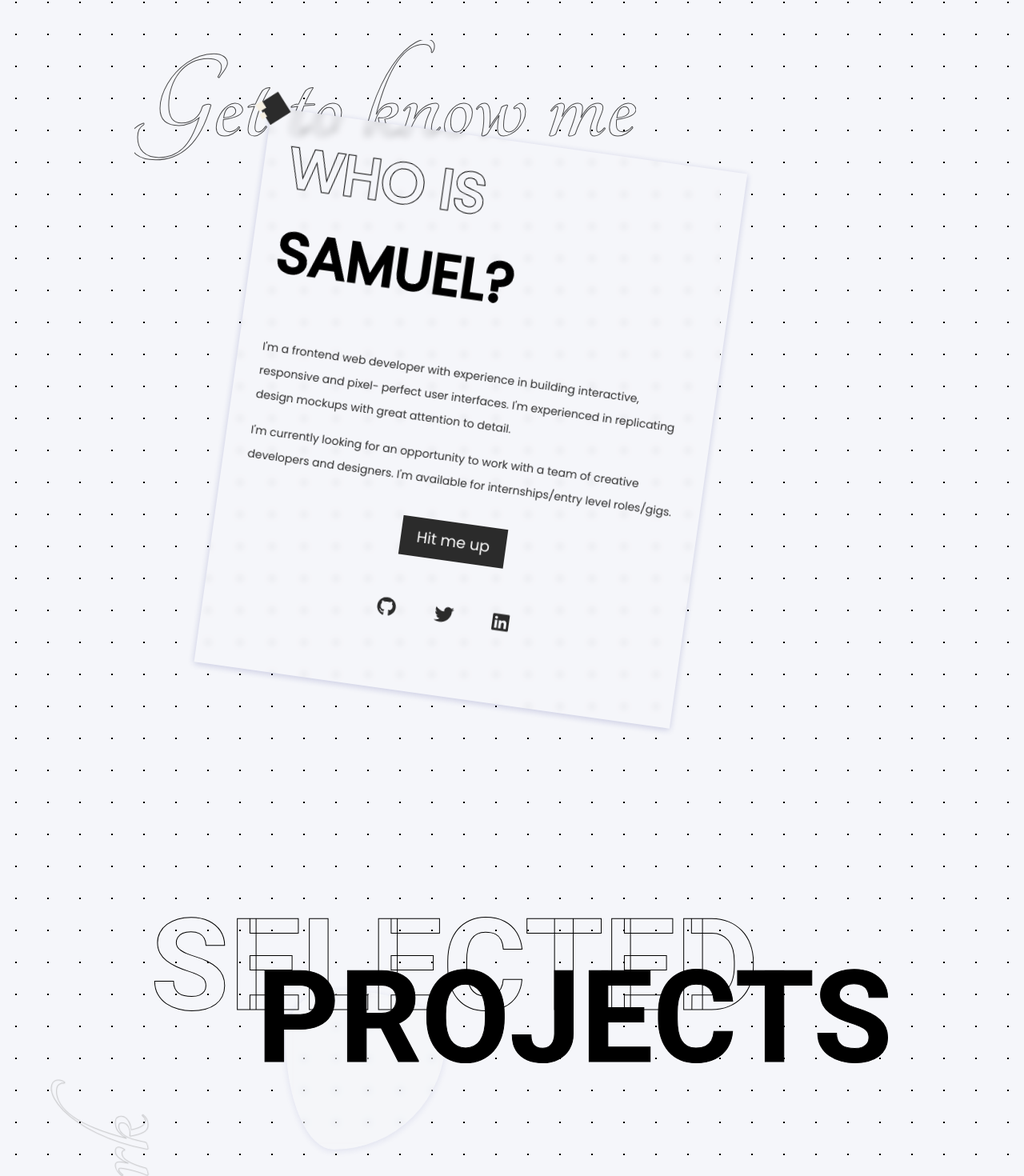
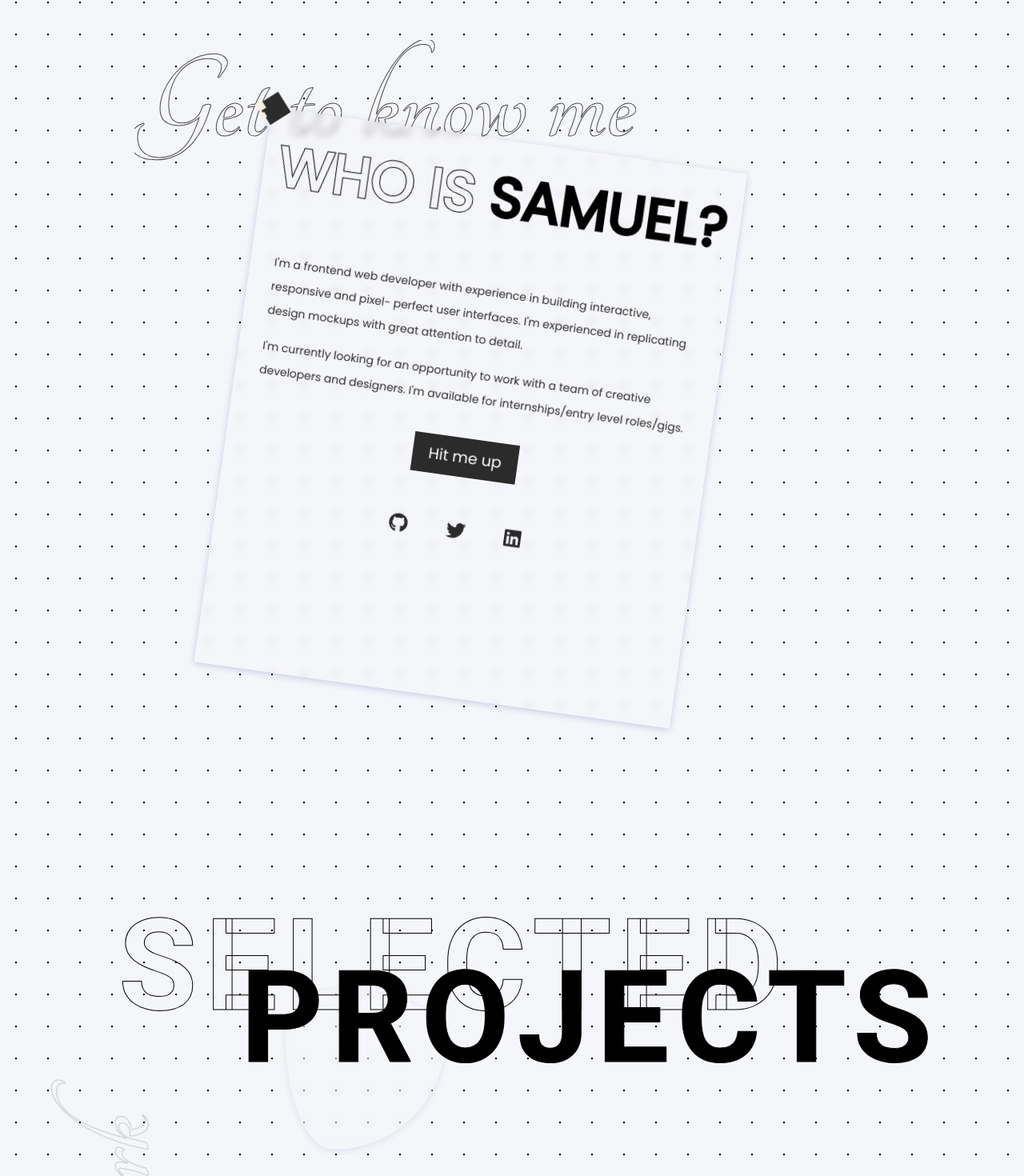
Before and after one commit to Sammy-Genius/my-portfolio, a React (Create React App) app: page / in a window 1280 px wide. Shown: the part 1017-2487 px from the top of the page at 80% size. Built offline with nearby package versions, Linux system fonts and the light colour scheme; a web font is replaced by a local one.

Commit message:
changed styling

```diff
--- a/src/styles/_about.scss
+++ b/src/styles/_about.scss
@@ -16,12 +16,6 @@
     -webkit-text-fill-color:transparent;
 
     @media screen and (max-width:v.$smallScreen) {
-      /*font-size:5.5rem;
-      opacity:.2;
-      white-space: nowrap;
-      top:20%;
-      left:-55%;
-      transform: rotate(-90deg);*/
       display: none;
     }
 
@@ -92,6 +86,7 @@
     h1 {
       margin-top:20px;
       font-size:4rem;
+      white-space: nowrap;
       -webkit-text-stroke-width:1px;
       -webkit-text-fill-color:transparent;
 
--- a/src/styles/_footer.scss
+++ b/src/styles/_footer.scss
@@ -4,7 +4,7 @@
 footer {
     position:relative;
     width:100%;
-    height:400px;
+    height:300px;
     margin-top:400px;
     background: rgba( 245, 246, 250, 0.25 );
     box-shadow: 0 2px 8px 0 rgba( 31, 38, 135, 0.20 );
@@ -13,7 +13,7 @@ footer {
     overflow: hidden;
 
     @media screen and (max-width:600px) {
-      height:300px;
+      height:200px;
       margin-top:100px;
     }
   }
@@ -66,7 +66,7 @@ footer {
 
     h2 {
       color:#000000;
-      font-size: 2rem;
+      font-size: 1.6rem;
 
       @media screen and (max-width:v.$smallScreen) {
         font-size:1.2rem;
--- a/src/styles/_mixins.scss
+++ b/src/styles/_mixins.scss
@@ -56,6 +56,6 @@
 @mixin spacing {
     position:absolute;
     top:35%;
-    left:17.5%;
+    left:18.2%;
     -webkit-text-fill-color:#000000;
 }
--- a/src/styles/_projects.scss
+++ b/src/styles/_projects.scss
@@ -18,10 +18,11 @@
 
     .heading {
       @include m.heading;
+      letter-spacing: 10px;
       left:-8%;
 
       @media screen and (max-width:v.$smallScreen) {
-        font-size:3rem;
+        font-size:3.2rem;
         left:-8%;
       }
 
@@ -43,7 +44,7 @@
         @include m.spacing;
 
         @media screen and (max-width: v.$smallScreen) {
-          left:16.5%; //overrides left in spacing mixin
+          left:18.5%; //overrides left in spacing mixin
         }
       }
     }
--- a/src/styles/_skills.scss
+++ b/src/styles/_skills.scss
@@ -25,9 +25,10 @@
     .heading {
       @include m.heading;
       left:-21%;
+      letter-spacing: 10px;
 
       @media screen and (max-width:v.$smallScreen) {
-        font-size:3rem;
+        font-size:3.2rem;
         left:-19%;
       }
 
--- a/src/styles/index.scss
+++ b/src/styles/index.scss
@@ -127,9 +127,9 @@ li {
   z-index:-100;
   @include m.flex-box(center, row);
 
-  @media screen and (max-width: v.$smallScreen) {
-    position:fixed;
-}
+    /*@media screen and (max-width: v.$smallScreen) {
+      position:fixed;
+    }*/
 
   img {
       background: no-repeat;
@@ -300,7 +300,7 @@ li {
   transform:rotate(50deg);
   display:none;
 
-  @media screen and (max-width:v.$smallScreen) {
+  /*@media screen and (max-width:v.$smallScreen) {
     display:block;
-  }
+  }*/
 }
```
